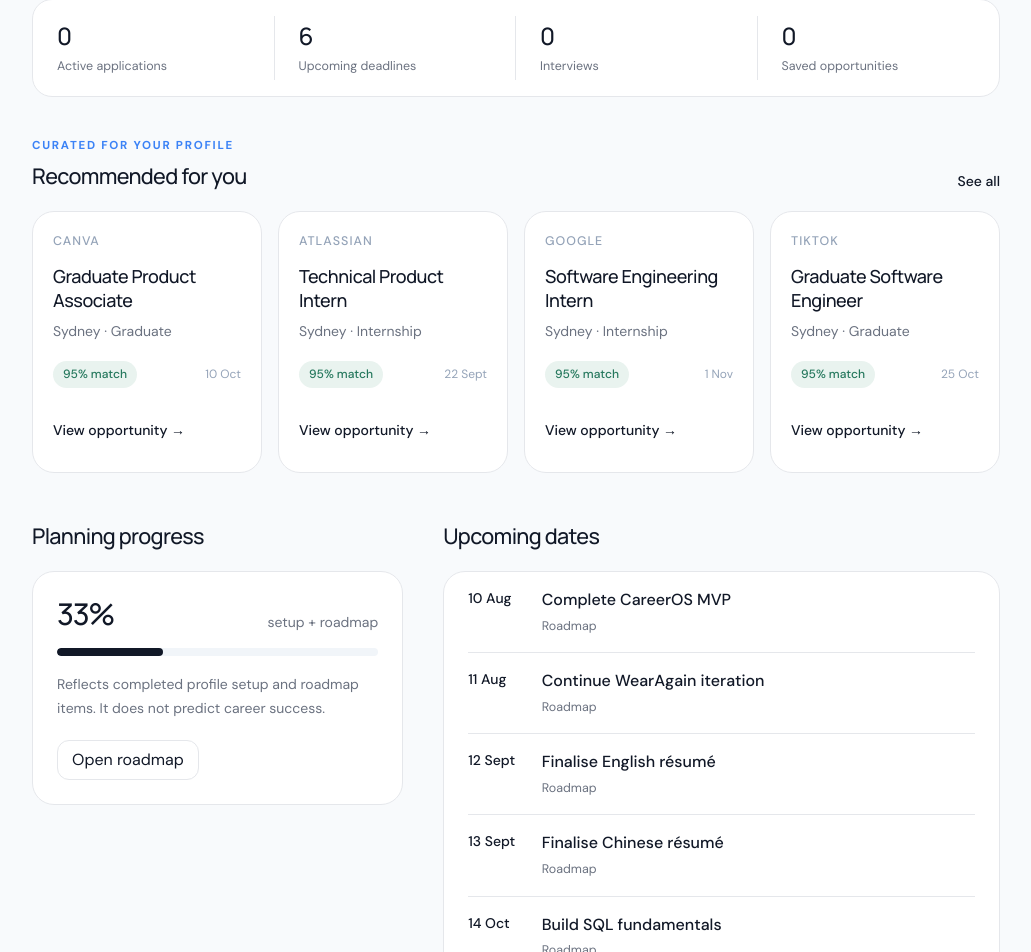
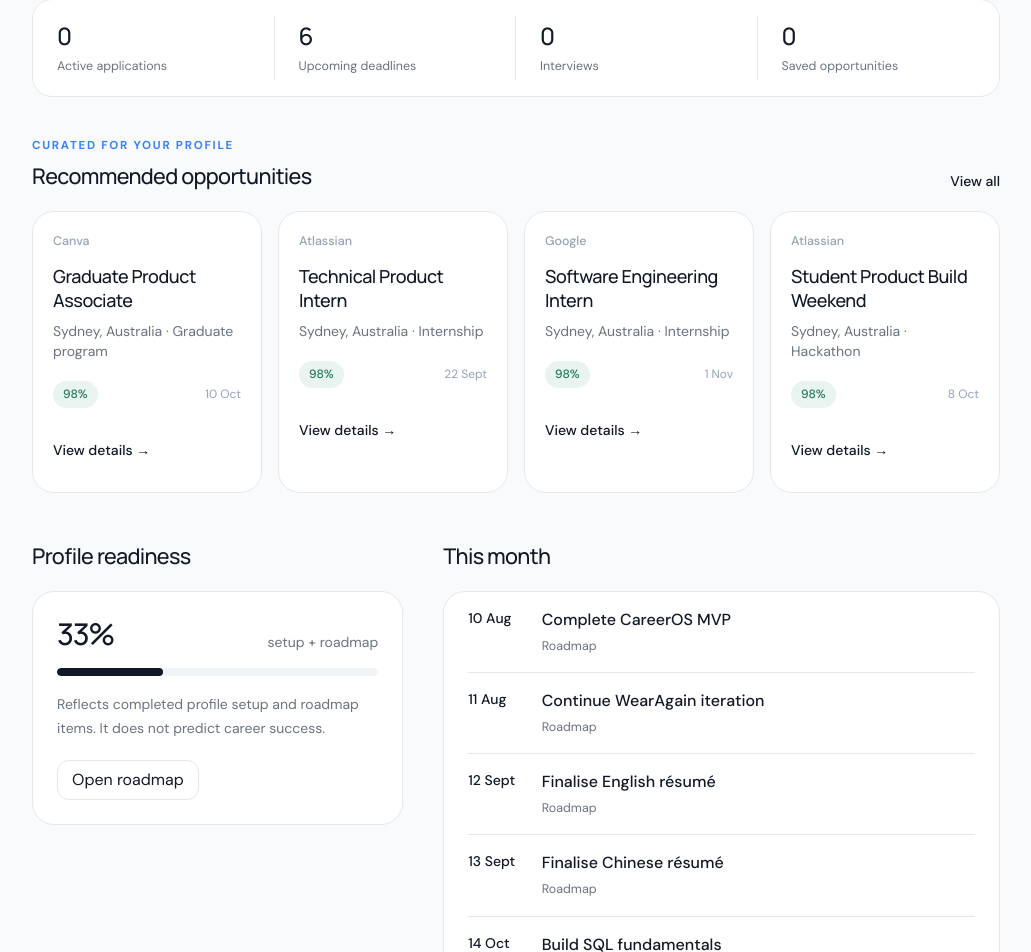
Before and after one commit to jasmineYuhanYuan/CareerOS, a Next.js app: page / in a window 1280 px wide. Shown: the part 810-1762 px from the top of the page, without its empty margins (232-1263 px from the left). Built offline with nearby package versions, Linux system fonts and the light colour scheme.

Commit message:
feat: upgrade career home and monthly timeline

```diff
--- a/src/components/dashboard/dashboard.tsx
+++ b/src/components/dashboard/dashboard.tsx
@@ -6,26 +6,32 @@
 import { SectionHeader } from "@/components/ui/section-header";
 import { StatusBadge } from "@/components/ui/status-badge";
 import { ProfileSelector } from "@/components/profile/profile-selector";
-import { jobs } from "@/data/seed";
+import { opportunities } from "@/data/opportunities";
 import { aggregateDeadlines } from "@/lib/dashboard";
-import { calculateJobMatch, isJobSuitableForProfile } from "@/lib/match";
+import { calculateOpportunityMatch } from "@/lib/opportunity-match";
 import { useCareerOS } from "@/providers/careeros-provider";
+import { useLanguage } from "@/providers/language-provider";
+import { formatDate, formatPercentage } from "@/i18n/format";
 
-function greeting(): string {
+function greetingKey(): "dashboard.morning" | "dashboard.afternoon" | "dashboard.evening" {
   const hour = new Date().getHours();
-  if (hour < 12) return "Good morning";
-  if (hour < 18) return "Good afternoon";
-  return "Good evening";
+  if (hour < 12) return "dashboard.morning";
+  if (hour < 18) return "dashboard.afternoon";
+  return "dashboard.evening";
 }
 
 export function Dashboard() {
   const { activeWorkspace, upsertRoadmapItem } = useCareerOS();
+  const { language, t } = useLanguage();
   const profile = activeWorkspace.profile;
   const deadlines = aggregateDeadlines(activeWorkspace).slice(0, 6);
-  const recommended = jobs
-    .filter((job) => isJobSuitableForProfile(job, profile))
-    .sort((a, b) => calculateJobMatch(b, profile).score - calculateJobMatch(a, profile).score)
-    .slice(0, 4);
+  const relevantOpportunities = opportunities
+    .filter((item) => item.suitableProfileIds.includes(profile.id) && !item.archived)
+    .sort((a, b) => calculateOpportunityMatch(b, profile).score - calculateOpportunityMatch(a, profile).score);
+  const recommended = [
+    ...relevantOpportunities.filter((item) => ["Job", "Internship", "Graduate program"].includes(item.category)).slice(0, 3),
+    ...relevantOpportunities.filter((item) => !["Job", "Internship", "Graduate program"].includes(item.category)).slice(0, 2),
+  ];
   const activeApplications = activeWorkspace.applications.filter(
     (item) => !["Rejected", "Withdrawn"].includes(item.status),
   );
@@ -33,10 +39,10 @@
     .filter((item) => item.status !== "Completed")
     .slice(0, 5);
   const metrics = [
-    ["Active applications", activeApplications.length],
-    ["Upcoming deadlines", deadlines.length],
-    ["Interviews", activeWorkspace.applications.filter((item) => item.status === "Interview").length],
-    ["Saved opportunities", activeWorkspace.savedJobIds.length],
+    [t("dashboard.activeApplications"), activeApplications.length],
+    [t("dashboard.upcomingDeadlines"), deadlines.length],
+    [t("dashboard.interviews"), activeWorkspace.applications.filter((item) => item.status === "Interview").length],
+    [t("dashboard.savedOpportunities"), activeWorkspace.savedJobIds.length + activeWorkspace.savedOpportunityIds.length],
   ] as const;
   const profileChecks = [
     profile.preferredName,
@@ -57,12 +63,12 @@
     <div className="page-enter">
       <header className="mb-10 flex flex-col gap-6 sm:flex-row sm:items-end sm:justify-between">
         <div>
-          <p className="eyebrow mb-3">Your week in focus</p>
+          <p className="eyebrow mb-3">{t("dashboard.eyebrow")}</p>
           <h1 className="font-display text-[2.1rem] font-medium leading-[1.1] tracking-[-0.055em] sm:text-[3.1rem]">
-            {greeting()}, {profile.preferredName || profile.displayName}
+            {t(greetingKey())}, {profile.preferredName || profile.displayName}
           </h1>
           <p className="mt-3 text-base text-[var(--text-secondary)]">
-            Here is what matters for your career this week.
+            {t("dashboard.intro")}
           </p>
         </div>
         <div className="w-full sm:w-[13rem]"><ProfileSelector /></div>
@@ -70,11 +76,11 @@
 
       <section className="surface-card overflow-hidden" aria-labelledby="focus-heading">
         <div className="border-b border-[var(--border)] px-5 py-5 sm:px-7">
-          <p className="eyebrow mb-1.5">Today</p>
-          <h2 id="focus-heading" className="font-display text-[1.45rem] font-medium tracking-[-0.035em]">Today&apos;s focus</h2>
+          <p className="eyebrow mb-1.5">{t("dashboard.today")}</p>
+          <h2 id="focus-heading" className="font-display text-[1.45rem] font-medium tracking-[-0.035em]">{t("dashboard.focus")}</h2>
         </div>
         {focusItems.length === 0 ? (
-          <p className="px-5 py-8 text-sm text-[var(--text-secondary)] sm:px-7">Your current roadmap actions are complete. Add another item when ready.</p>
+          <p className="px-5 py-8 text-sm text-[var(--text-secondary)] sm:px-7">{t("dashboard.focusEmpty")}</p>
         ) : (
           <ol className="divide-y divide-[var(--border)]">
             {focusItems.map((item) => (
@@ -93,7 +99,7 @@
                 </div>
                 {item.targetDate && (
                   <time dateTime={item.targetDate} className="shrink-0 text-[0.8rem] text-[var(--text-tertiary)]">
-                    {new Date(`${item.targetDate}T00:00:00`).toLocaleDateString("en-AU", { day: "numeric", month: "short" })}
+                    {formatDate(item.targetDate, language, { day: "numeric", month: "short" })}
                   </time>
                 )}
               </li>
@@ -103,7 +109,7 @@
       </section>
 
       <section className="my-10" aria-labelledby="overview-heading">
-        <SectionHeader title="Weekly overview" />
+        <SectionHeader title={t("dashboard.overview")} />
         <div className="grid grid-cols-2 rounded-[1.25rem] border border-[var(--border)] bg-[var(--surface)] py-4 sm:grid-cols-4">
           {metrics.map(([label, value]) => <MetricItem key={label} label={label} value={value} />)}
         </div>
@@ -111,25 +117,23 @@
 
       <section className="mb-10" aria-labelledby="recommended-heading">
         <SectionHeader
-          eyebrow="Curated for your profile"
-          title="Recommended for you"
-          action={<Link href="/jobs" className="text-sm font-medium text-[var(--accent)]">See all</Link>}
+          eyebrow={t("dashboard.curated")}
+          title={t("dashboard.recommended")}
+          action={<Link href="/opportunities" className="text-sm font-medium text-[var(--accent)]">{t("common.viewAll")}</Link>}
         />
         <div className="-mx-4 flex snap-x gap-4 overflow-x-auto px-4 pb-2 sm:mx-0 sm:grid sm:grid-cols-2 sm:px-0 lg:grid-cols-4">
-          {recommended.map((job) => {
-            const match = calculateJobMatch(job, profile);
+          {recommended.map((opportunity) => {
+            const match = calculateOpportunityMatch(opportunity, profile);
             return (
-              <article key={job.id} className="interactive-lift surface-card flex min-w-[78vw] snap-start flex-col p-5 sm:min-w-0">
-                <p className="text-[0.78rem] font-medium uppercase tracking-[0.08em] text-[var(--text-tertiary)]">{job.companyName}</p>
-                <h3 className="mt-3 font-display text-lg font-medium leading-snug tracking-[-0.025em]">{job.title}</h3>
-                <p className="mt-2 text-sm text-[var(--text-secondary)]">{job.location} · {job.employmentType}</p>
+              <article key={opportunity.id} className="interactive-lift surface-card flex min-w-[78vw] snap-start flex-col p-5 sm:min-w-0">
+                <p className="text-[0.78rem] font-medium text-[var(--text-tertiary)]">{opportunity.organisationName}</p>
+                <h3 className="mt-3 font-display text-lg font-medium leading-snug tracking-[-0.025em]">{opportunity.title}</h3>
+                <p className="mt-2 text-sm text-[var(--text-secondary)]">{opportunity.locationText} · {opportunity.category}</p>
                 <div className="mt-5 flex items-center justify-between gap-3">
-                  <StatusBadge status="positive">{match.score}% match</StatusBadge>
-                  <time dateTime={job.deadline} className="text-[0.75rem] text-[var(--text-tertiary)]">
-                    {new Date(`${job.deadline}T00:00:00`).toLocaleDateString("en-AU", { day: "numeric", month: "short" })}
-                  </time>
+                  <StatusBadge status="positive">{formatPercentage(match.score, language)}</StatusBadge>
+                  {opportunity.deadline && <time dateTime={opportunity.deadline} className="text-[0.75rem] text-[var(--text-tertiary)]">{formatDate(opportunity.deadline, language, { day: "numeric", month: "short" })}</time>}
                 </div>
-                <Link href="/jobs" className="mt-5 inline-flex min-h-11 items-center text-sm font-medium text-[var(--accent)]">View opportunity →</Link>
+                <Link href="/opportunities" className="mt-5 inline-flex min-h-11 items-center text-sm font-medium text-[var(--accent)]">{t("opportunities.details")} →</Link>
               </article>
             );
           })}
@@ -138,7 +142,7 @@
 
       <div className="grid gap-10 lg:grid-cols-[.8fr_1.2fr]">
         <section aria-labelledby="progress-heading">
-          <SectionHeader title="Planning progress" />
+          <SectionHeader title={t("dashboard.profileReadiness")} />
           <div className="surface-card p-6">
             <div className="flex items-end justify-between gap-4">
               <strong className="font-display text-3xl font-medium tracking-[-0.04em]">{progress}%</strong>
@@ -150,12 +154,12 @@
             <p className="mt-4 text-sm leading-6 text-[var(--text-secondary)]">
               Reflects completed profile setup and roadmap items. It does not predict career success.
             </p>
-            <Button className="mt-5" size="sm" variant="secondary" onClick={() => window.location.assign("/roadmap")}>Open roadmap</Button>
+            <Button className="mt-5" size="sm" variant="secondary" onClick={() => window.location.assign("/roadmap")}>{t("dashboard.openRoadmap")}</Button>
           </div>
         </section>
 
         <section aria-labelledby="dates-heading">
-          <SectionHeader title="Upcoming dates" />
+          <SectionHeader title={t("dashboard.thisMonth")} />
           <div className="surface-card px-5 sm:px-6">
             {deadlines.length === 0 ? (
               <p className="py-8 text-sm text-[var(--text-secondary)]">Save opportunities or add dated actions to build your timeline.</p>
@@ -164,7 +168,7 @@
                 {deadlines.map((deadline) => (
                   <li key={deadline.id} className="grid grid-cols-[3.6rem_1fr] gap-4 py-4">
                     <time dateTime={deadline.date} className="text-sm font-medium text-[var(--text-primary)]">
-                      {new Date(`${deadline.date}T00:00:00`).toLocaleDateString("en-AU", { day: "numeric", month: "short" })}
+                      {formatDate(deadline.date, language, { day: "numeric", month: "short" })}
                     </time>
                     <div className="min-w-0">
                       <p className="font-medium">{deadline.title}</p>
--- a/src/lib/dashboard.ts
+++ b/src/lib/dashboard.ts
@@ -1,4 +1,5 @@
 import { jobs, programs } from "@/data/seed";
+import { opportunities } from "@/data/opportunities";
 import type { DashboardDeadline, ProfileWorkspace } from "@/types/domain";
 
 export function aggregateDeadlines(workspace: ProfileWorkspace): DashboardDeadline[] {
@@ -17,5 +18,12 @@
   for (const item of workspace.roadmapItems) {
     if (item.targetDate && item.status !== "Completed") deadlines.push({ id: `roadmap-${item.id}`, title: item.title, source: "Roadmap", date: item.targetDate });
   }
+  for (const opportunityId of workspace.savedOpportunityIds) {
+    const opportunity = opportunities.find((item) => item.id === opportunityId);
+    if (opportunity?.deadline) deadlines.push({ id: `opportunity-${opportunity.id}`, title: opportunity.title, source: "Opportunity", date: opportunity.deadline });
+  }
+  for (const contact of workspace.contacts) {
+    if (contact.nextFollowUpDate) deadlines.push({ id: `contact-${contact.id}`, title: `Follow up with ${contact.name}`, source: "Contact", date: contact.nextFollowUpDate });
+  }
   return deadlines.sort((a, b) => a.date.localeCompare(b.date));
 }
```
